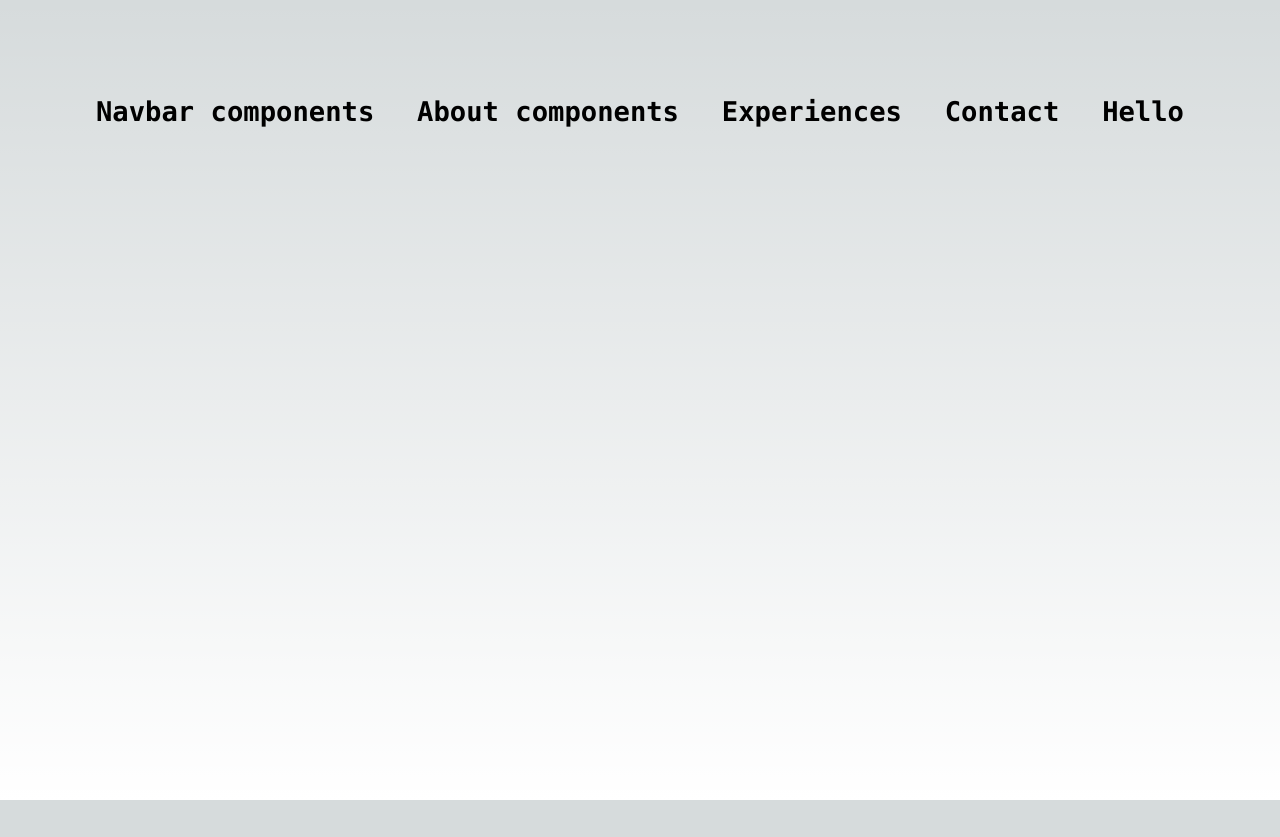
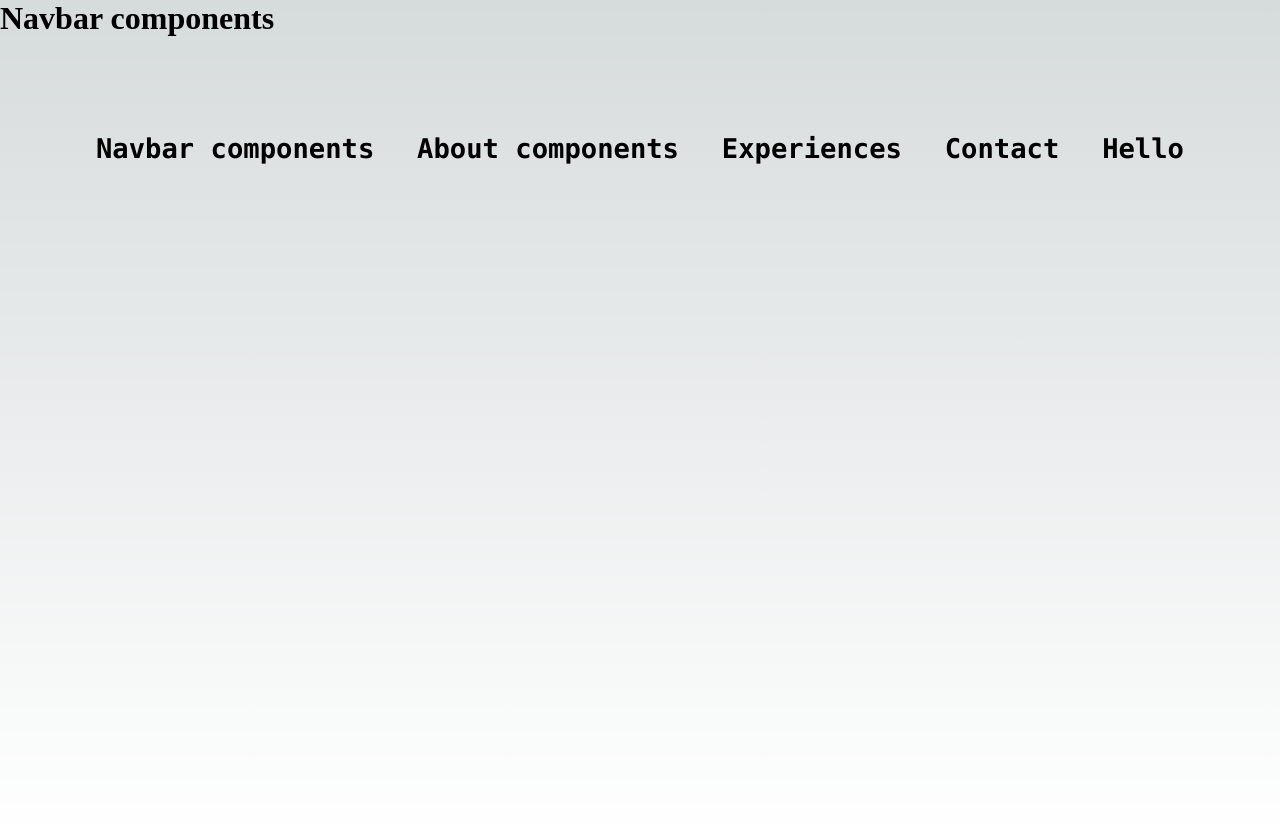
Before and after one commit to EenMac/Template-page-update, a Next.js app: page / in a window 1280 px wide. Before the commit the page ends 800 px from the top, so only its background shows below. Built offline with nearby package versions, Linux system fonts and the light colour scheme.

Commit message:
redundant head removed

```diff
--- a/src/app/layout.tsx
+++ b/src/app/layout.tsx
@@ -1,4 +1,5 @@
 import './globals.css'
+import NavBar from '@/components/navBar'
 
 export default function RootLayout({
   children,
@@ -7,11 +8,8 @@ export default function RootLayout({
 }) {
   return (
     <html lang="en">
-      {/*
-        <head /> will contain the components returned by the nearest parent
-        head.tsx. Find out more at https://beta.nextjs.org/docs/api-reference/file-conventions/head
-      */}
       <head />
+      <NavBar/>
       <body>{children}</body>
     </html>
   )
```
